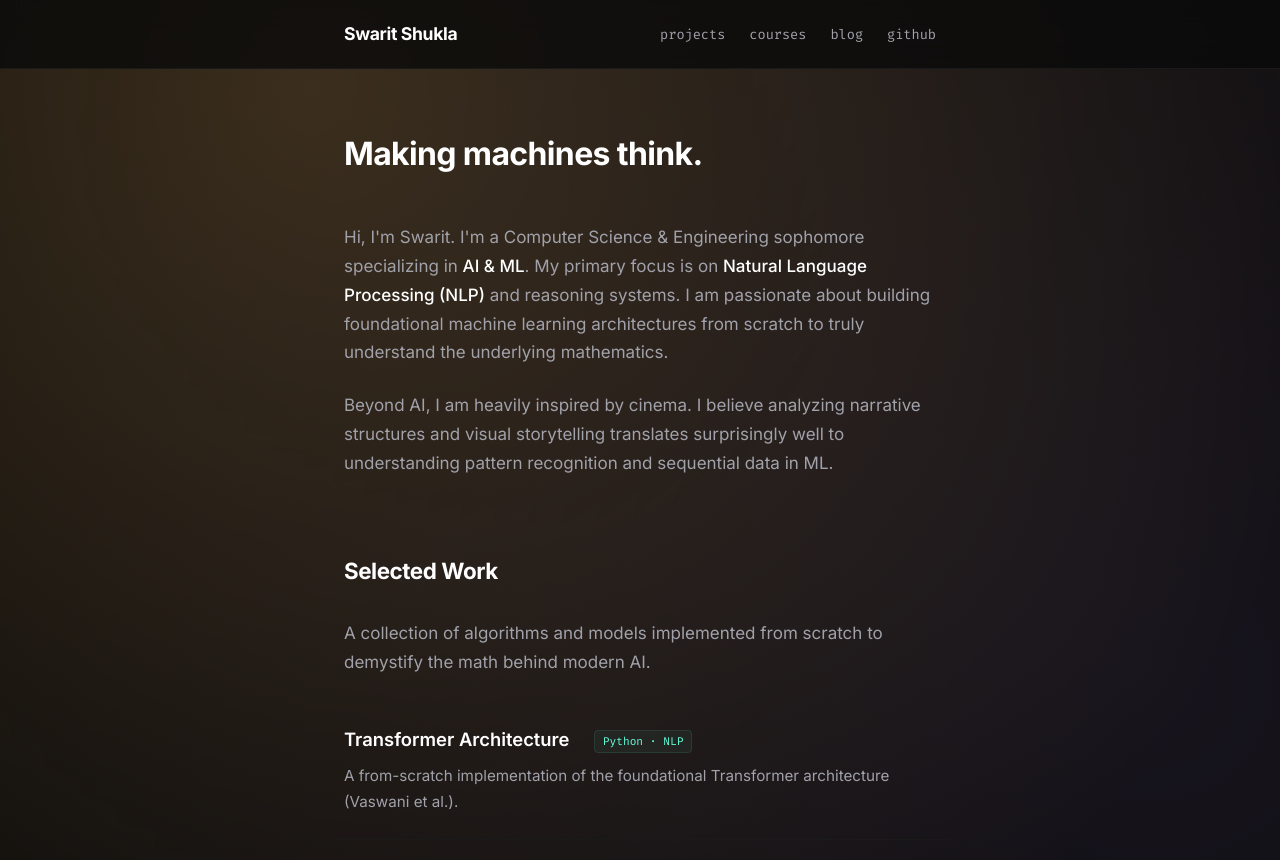
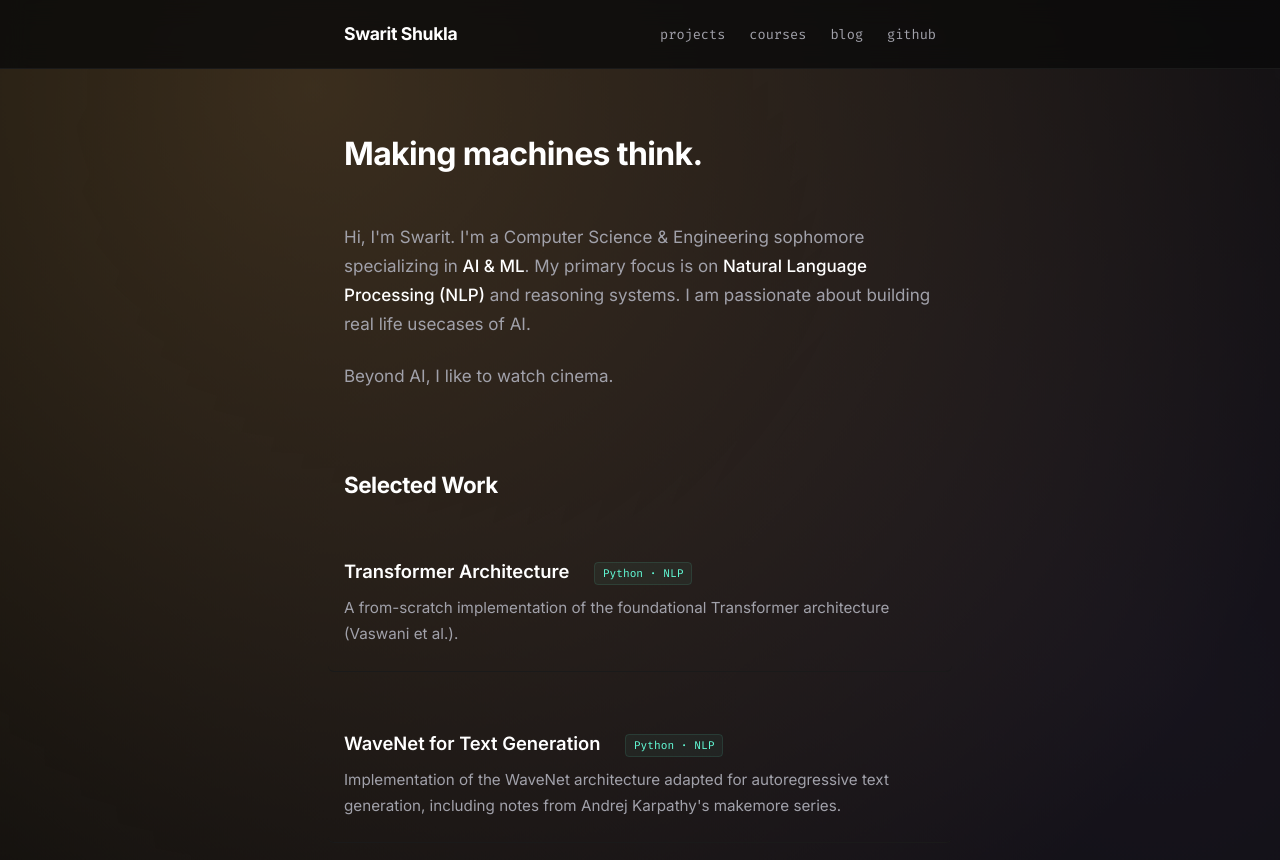
Before and after one commit to SWARITSHUKLA/SWARITSHUKLA.github.io, a Jekyll site: the page built from index.html, in a window 1280 px wide and 900 px high. Shown: the top 860 px of the window. Built offline with Jekyll 4.4.1, drawn with Linux system fonts in a browser that asks for light colours.

Commit message:
changd the description

```diff
--- a/index.html
+++ b/index.html
@@ -5,16 +5,15 @@ layout: default
     <h2><strong>Making machines think.</strong></h2>
 
     <p>
-        Hi, I'm Swarit. I'm a Computer Science & Engineering sophomore specializing in <span class="highlight">AI & ML</span>. My primary focus is on <span class="highlight">Natural Language Processing (NLP)</span> and reasoning systems. I am passionate about building foundational machine learning architectures from scratch to truly understand the underlying mathematics.
+        Hi, I'm Swarit. I'm a Computer Science & Engineering sophomore specializing in <span class="highlight">AI & ML</span>. My primary focus is on <span class="highlight">Natural Language Processing (NLP)</span> and reasoning systems. I am passionate about building real life usecases of AI.
     </p>
     <p>
-        Beyond AI, I am heavily inspired by cinema. I believe analyzing narrative structures and visual storytelling translates surprisingly well to understanding pattern recognition and sequential data in ML.
+        Beyond AI, I like to watch cinema.
     </p>
 </section>
 
 <section id="projects">
     <h2>Selected Work</h2>
-    <p>A collection of algorithms and models implemented from scratch to demystify the math behind modern AI.</p>
 
     <ul class="item-list">
         <li>
```
